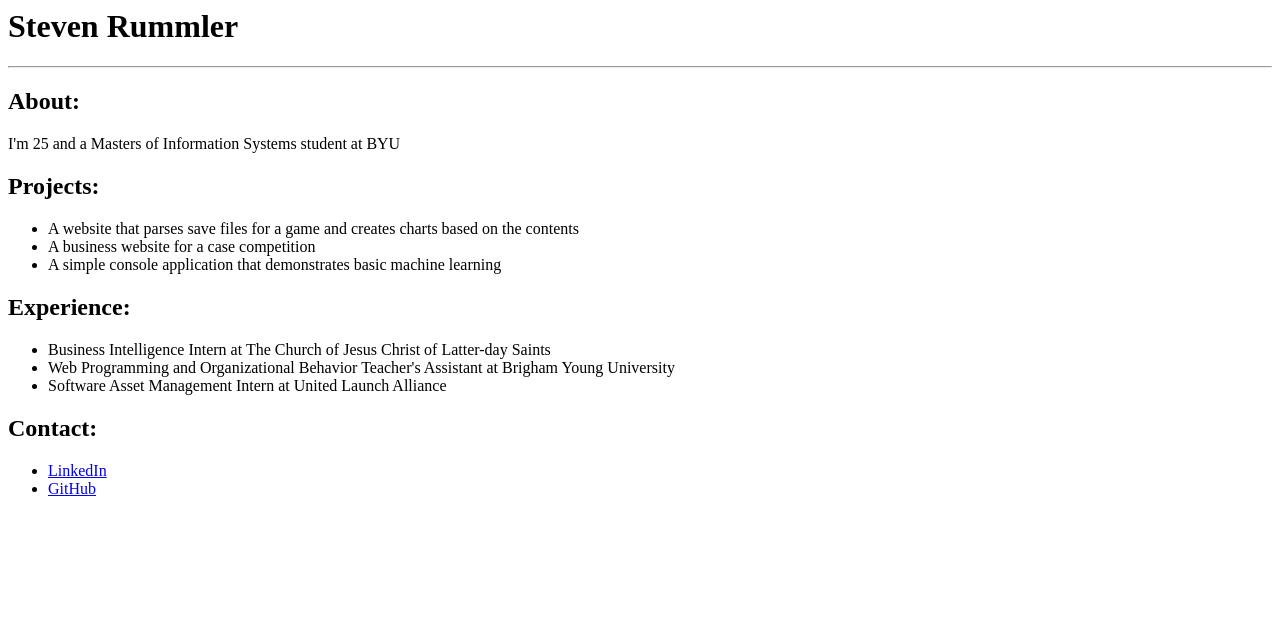
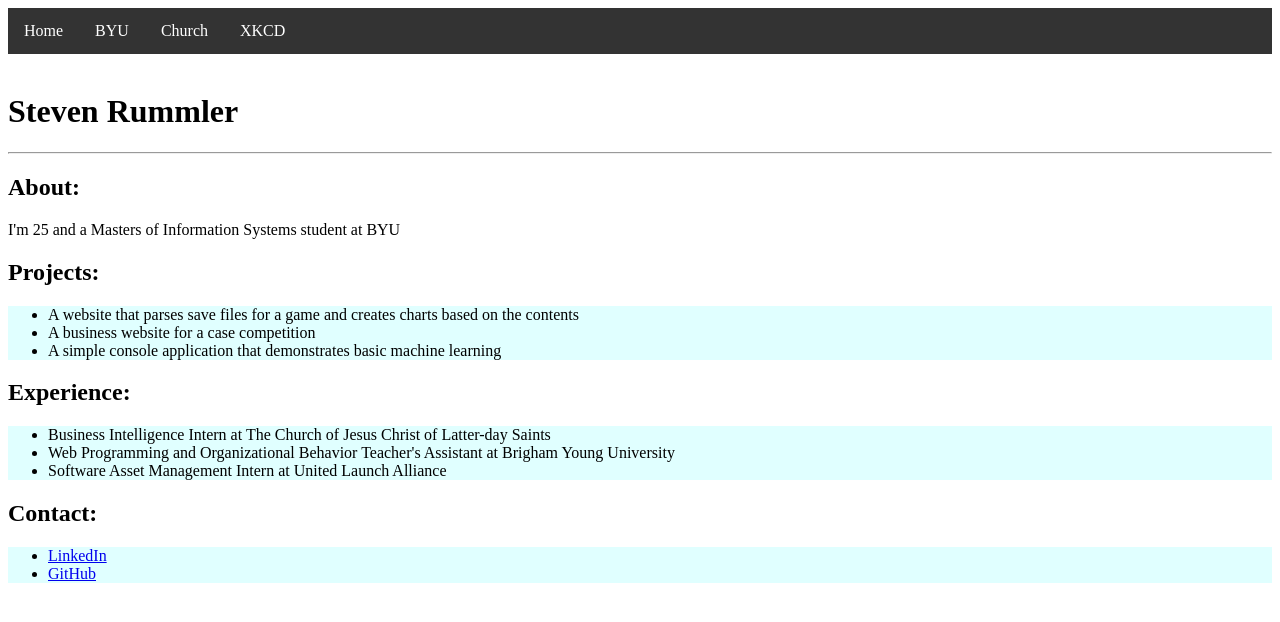
Before and after one commit to Steven-Rummler/portfolio, a plain HTML site: page index.html in a window 1280 px wide. Drawn offline with Linux system fonts and the light colour scheme.

Commit message:
Added CSS

```diff
--- a/index.html
+++ b/index.html
@@ -2,27 +2,35 @@
 
 <head>
     <title>Steven Rummler</title>
+    <link rel='stylesheet' href='styles.css' />
 </head>
 
 <body></body>
+<ul id='navbar'>
+    <li><a href="/">Home</a></li>
+    <li><a href="http://byu.edu">BYU</a></li>
+    <li><a href="http://lds.org">Church</a></li>
+    <li><a href="http://xkcd.com">XKCD</a></li>
+</ul>
+<br>
 <h1>Steven Rummler</h1>
 <hr>
 <h2>About:</h2>
 <p>I'm 25 and a Masters of Information Systems student at BYU</p>
 <h2>Projects:</h2>
-<ul>
+<ul class="bullets">
     <li>A website that parses save files for a game and creates charts based on the contents</li>
     <li>A business website for a case competition</li>
     <li>A simple console application that demonstrates basic machine learning</li>
 </ul>
 <h2>Experience:</h2>
-<ul>
+<ul class="bullets">
     <li>Business Intelligence Intern at The Church of Jesus Christ of Latter-day Saints</li>
     <li>Web Programming and Organizational Behavior Teacher's Assistant at Brigham Young University</li>
     <li>Software Asset Management Intern at United Launch Alliance</li>
 </ul>
 <h2>Contact:</h2>
-<ul>
+<ul class="bullets">
     <li><a href=https://www.linkedin.com/in/steven-rummler />LinkedIn</a></li>
     <li><a href=https://github.com/Steven-Rummler>GitHub</a></li>
 </ul>
--- /dev/null
+++ b/styles.css
@@ -0,0 +1,31 @@
+h1 {
+    text-decoration: slategray;
+}
+
+#navbar {
+    list-style-type: none;
+    margin: 0;
+    padding: 0;
+    overflow: hidden;
+    background-color: #333
+  }
+
+#navbar li {
+    float: left;
+}
+
+#navbar li a {
+    display: block;
+    color: white;
+    text-align: center;
+    padding: 14px 16px;
+    text-decoration: none;
+}
+
+#navbar li a:hover {
+    background-color: #111;
+}
+
+.bullets {
+    background-color: lightcyan;
+}
```
